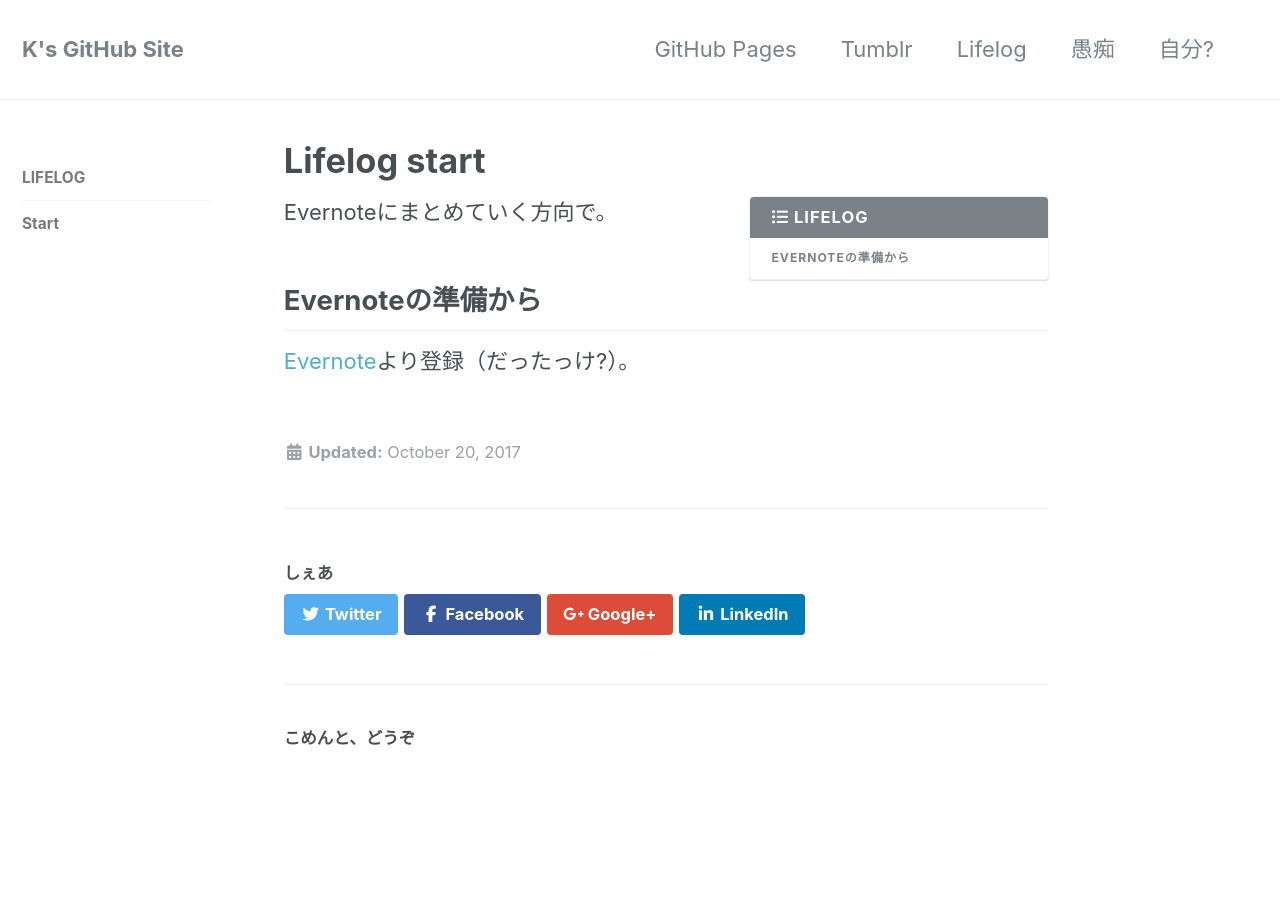
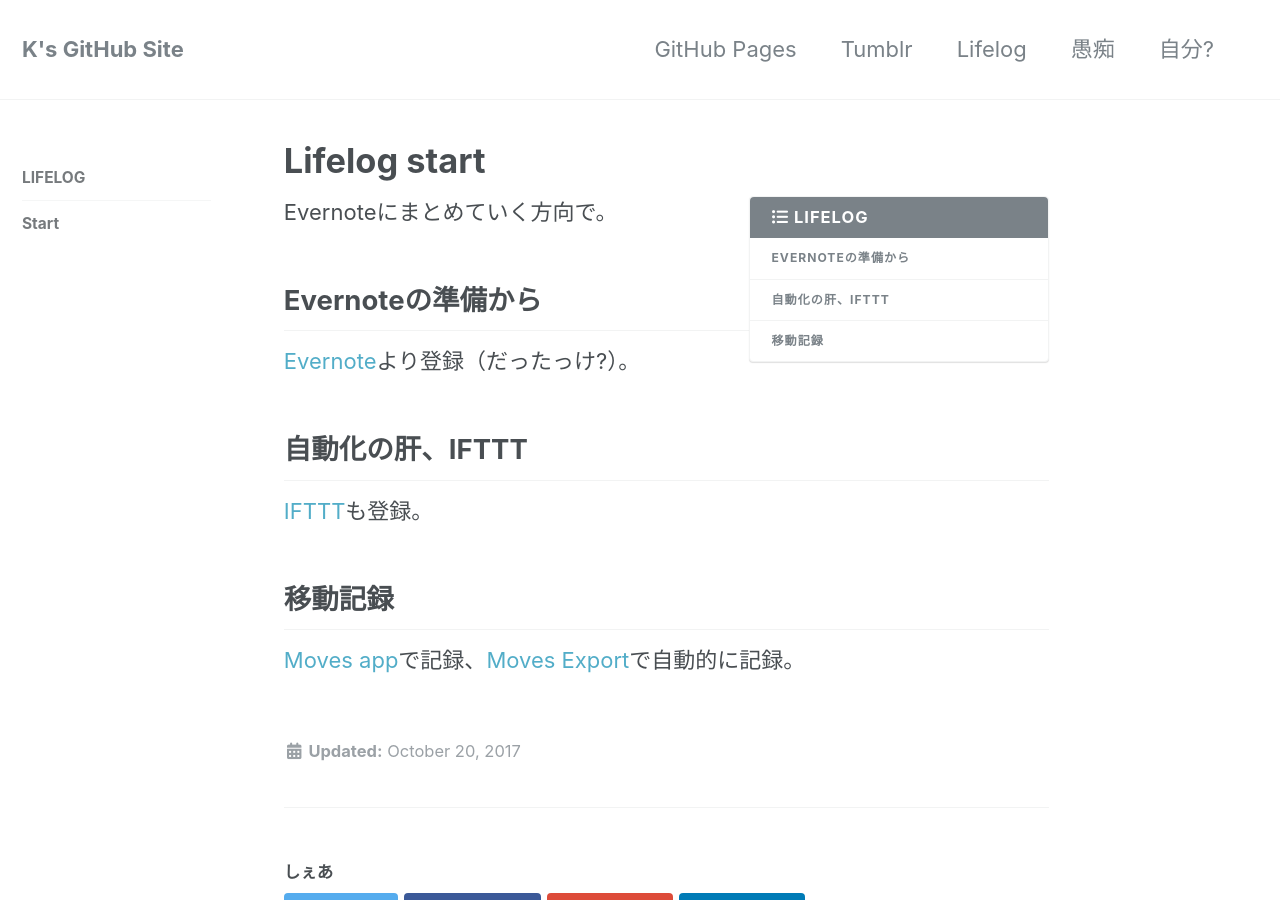
Before and after one commit to laureltreetop/laureltreetop.github.io, a Jekyll site: the page built from _lifelog/01-lifelog-start.md, in a window 1280 px wide and 900 px high. Built offline with Jekyll 4.4.1, drawn with Linux system fonts in a browser that asks for light colours; nearby versions of some CDN libraries; comment, search, counter and statistics services are not loaded.

Commit message:
Update 01-lifelog-start.md

```diff
--- a/_lifelog/01-lifelog-start.md
+++ b/_lifelog/01-lifelog-start.md
@@ -8,3 +8,9 @@
 
 ## Evernoteの準備から
 [Evernote](https://evernote.com/intl/jp/)より登録（だったっけ?）。
+
+## 自動化の肝、IFTTT
+[IFTTT](https://ifttt.com)も登録。
+
+## 移動記録
+[Moves app](http://www.moves-app.com/)で記録、[Moves Export](http://www.moves-export.com/)で自動的に記録。
```
